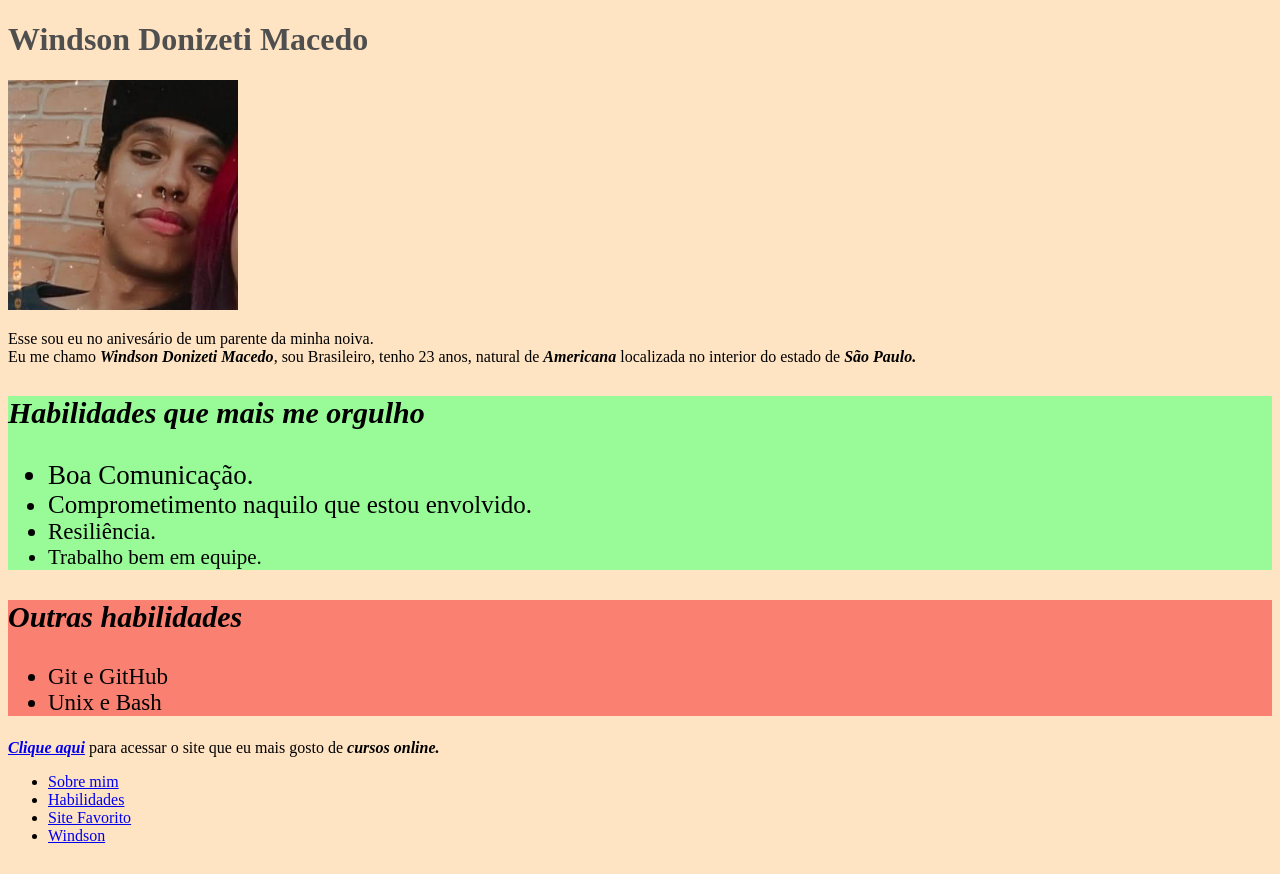
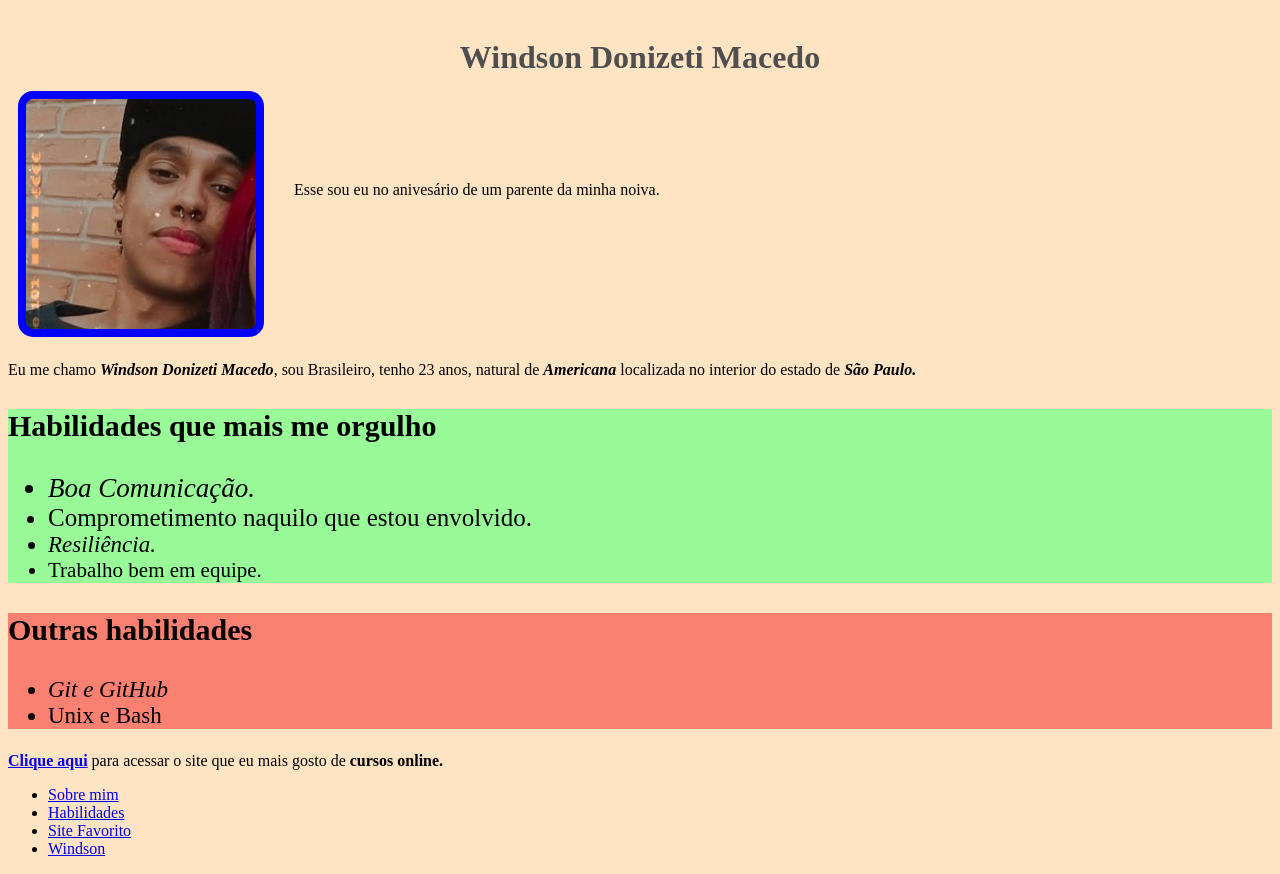
Before and after one commit to windson-dev/Windson-dev.github.io, a plain HTML site: page index.html in a window 1280 px wide. Drawn offline with Linux system fonts and the light colour scheme.

Commit message:
Adicionando estilos diferentes

```diff
--- a/index.css
+++ b/index.css
@@ -2,11 +2,11 @@ body {
     background-color: #FFE4C4;
 }
 
-#name {
-    color: 	#4F4F4F;
+h3 {
+    font-size: 30px;
 }
 
-#phrase-style{
+.phrase-style{
     font-style: italic;
 }
 
@@ -30,12 +30,44 @@ body {
     font-size: 21px;
 }
 
-
 .sub-skill-style {
     background-color: #FA8072;
     font-size: 23px;
 }
 
-h3 {
-    font-size: 30px;
+.infos {
+   padding: 10px;
 }
+
+.infos #sobre-mim {
+    height: 260px;
+}
+
+.infos #name {
+    color: 	#4F4F4F;
+    text-align: center;
+    height: 30px;
+}
+
+.infos #windson {
+    padding: 8px;
+    float: left;
+    background-color: blue;
+    height: 230px;
+    position: relative;
+    border-radius: 15px;
+}
+
+.infos p {
+    top: 90px;
+    left: 30px;
+    position: relative;
+}
+
+.skill-style ul li:nth-child(odd) {
+    font-style: italic;
+}
+
+.sub-skill-style ul li:nth-child(odd) {
+    font-style: italic;
+}
--- a/index.html
+++ b/index.html
@@ -10,16 +10,20 @@
 
 <body>
     <header>
+     <div class="infos">
         <h1 id="name">Windson Donizeti Macedo</h1>
             <img id="windson" src="imagens/windson.jpg" alt="Foto de Windson" width="230px" >
 
 
         <section id="sobre-mim">
-            <p>Esse sou eu no anivesário de um parente da minha noiva. <br>
-            Eu me chamo <b id="phrase-style">Windson Donizeti Macedo</b>, sou Brasileiro, tenho 23 anos,
-            natural de <b id="phrase-style">Americana</b>
-            localizada no interior do estado de <b id="phrase-style">São Paulo.</b></p>
+            <p>Esse sou eu no anivesário de um parente da minha noiva.
+
+    </div>
+            Eu me chamo <b class="phrase-style">Windson Donizeti Macedo</b>, sou Brasileiro, tenho 23 anos,
+            natural de <b class="phrase-style">Americana</b>
+            localizada no interior do estado de <b class="phrase-style">São Paulo.</b></p>
         </section>
+
     </header>
 
     <section id="habilidades" class="skill-style">
@@ -35,7 +39,7 @@
     <section id="habilidades" class="sub-skill-style">
         <h3 id="phrase-style">Outras habilidades</h3>
         <ul>
-            <li>Git e GitHub</li>
+            <li id="git">Git e GitHub</li>
             <li>Unix e Bash</li>
         </ul>
     </section>
```
